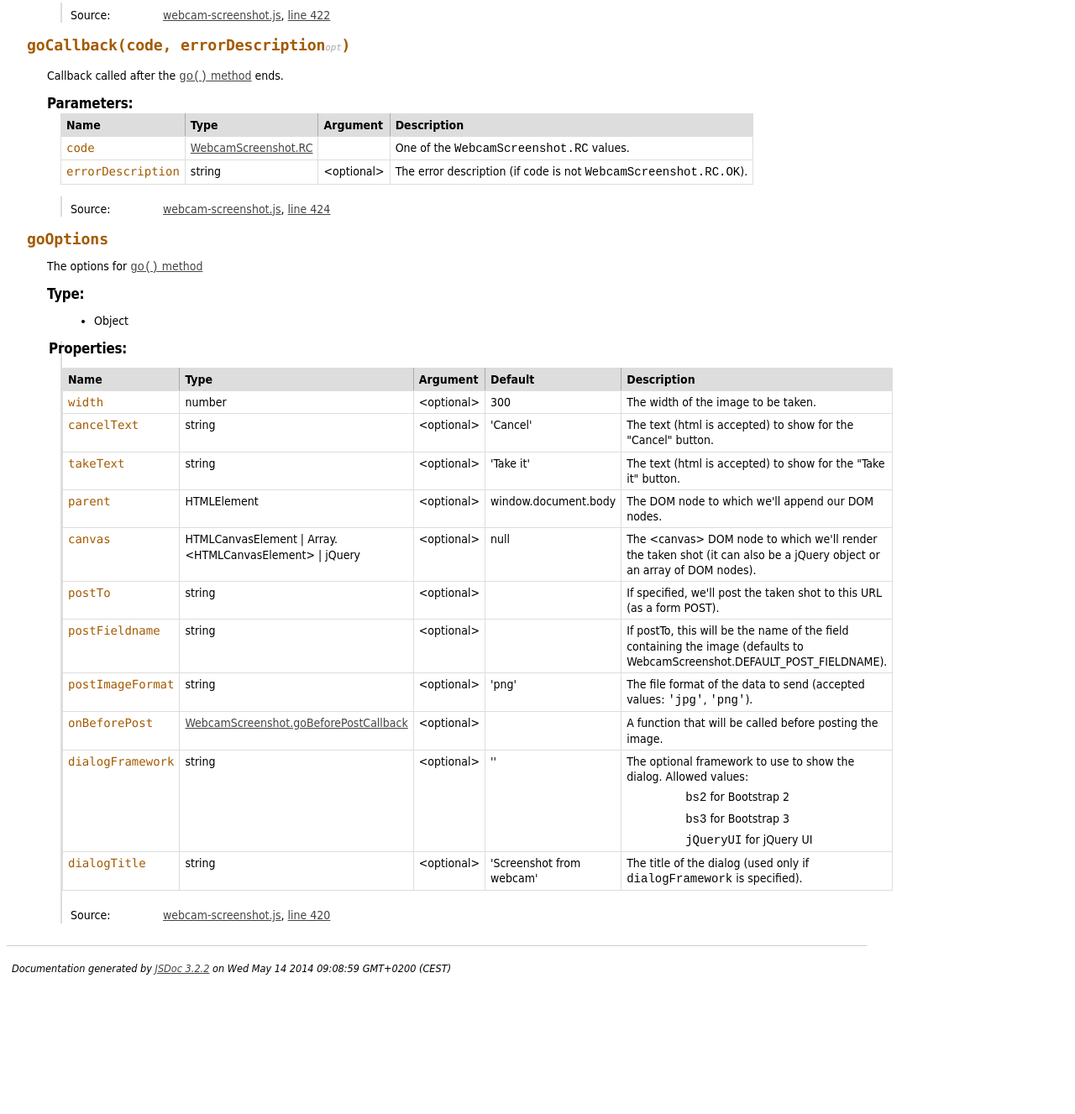
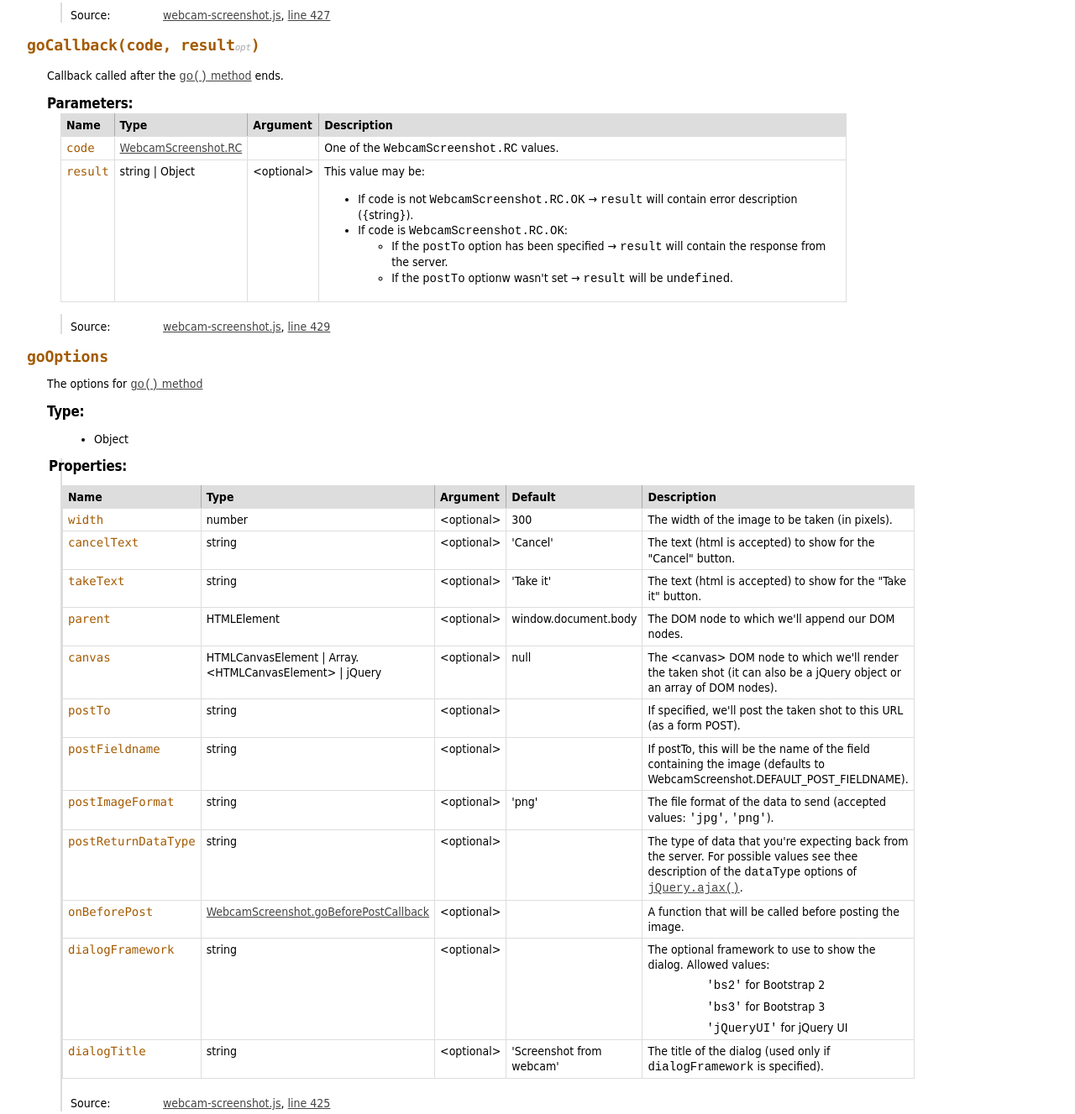
Before and after one commit to mlocati/js-webcam-screenshot, a plain HTML site: page docs/WebcamScreenshot.html in a window 1280 px wide. Shown: the part 1953-3280 px from the top of the page at 84% size. Before the commit the page ends 3130 px from the top, so only its background shows below. Drawn offline with Linux system fonts and the light colour scheme.

Commit message:
Return the result of ajax post

```diff
--- a/docs/WebcamScreenshot.html
+++ b/docs/WebcamScreenshot.html
@@ -722,7 +722,7 @@
 
     <dt class="tag-source">Source:</dt>
     <dd class="tag-source"><ul class="dummy"><li>
-        <a href="webcam-screenshot.js.html">webcam-screenshot.js</a>, <a href="webcam-screenshot.js.html#line367">line 367</a>
+        <a href="webcam-screenshot.js.html">webcam-screenshot.js</a>, <a href="webcam-screenshot.js.html#line372">line 372</a>
     </li></ul></dd>
 
 
@@ -1094,7 +1094,7 @@
 
     <dt class="tag-source">Source:</dt>
     <dd class="tag-source"><ul class="dummy"><li>
-        <a href="webcam-screenshot.js.html">webcam-screenshot.js</a>, <a href="webcam-screenshot.js.html#line422">line 422</a>
+        <a href="webcam-screenshot.js.html">webcam-screenshot.js</a>, <a href="webcam-screenshot.js.html#line427">line 427</a>
     </li></ul></dd>
 
 
@@ -1122,7 +1122,7 @@
 
 
 <dt>
-    <h4 class="name" id="goCallback"><span class="type-signature"></span>goCallback<span class="signature">(code, <span class="optional">errorDescription</span>)</span><span class="type-signature"></span></h4>
+    <h4 class="name" id="goCallback"><span class="type-signature"></span>goCallback<span class="signature">(code, <span class="optional">result</span>)</span><span class="type-signature"></span></h4>
 
 
 </dt>
@@ -1197,13 +1197,16 @@
 
         <tr>
 
-                <td class="name"><code>errorDescription</code></td>
+                <td class="name"><code>result</code></td>
 
 
             <td class="type">
 
 
 <span class="param-type">string</span>
+|
+
+<span class="param-type">Object</span>
 
 
 
@@ -1223,7 +1226,16 @@
 
 
 
-            <td class="description last">The error description (if code is not <code>WebcamScreenshot.RC.OK</code>).</td>
+            <td class="description last">This value may be:
+<ul>
+	<li>If code is not <code>WebcamScreenshot.RC.OK</code> &rarr; <code>result</code> will contain error description ({string}).</li>
+	<li>If code is <code>WebcamScreenshot.RC.OK</code>:
+		<ul>
+			<li>If the <code>postTo</code> option has been specified &rarr; <code>result</code> will contain the response from the server.</li>
+			<li>If the <code>postTo</code> optionw wasn't set &rarr; <code>result</code> will be <code>undefined</code>.</li>
+		</ul>
+	</li>
+</ul></td>
         </tr>
 
 
@@ -1254,7 +1266,7 @@
 
     <dt class="tag-source">Source:</dt>
     <dd class="tag-source"><ul class="dummy"><li>
-        <a href="webcam-screenshot.js.html">webcam-screenshot.js</a>, <a href="webcam-screenshot.js.html#line424">line 424</a>
+        <a href="webcam-screenshot.js.html">webcam-screenshot.js</a>, <a href="webcam-screenshot.js.html#line429">line 429</a>
     </li></ul></dd>
 
 
@@ -1369,7 +1381,7 @@
                 </td>
 
 
-            <td class="description last">The width of the image to be taken.</td>
+            <td class="description last">The width of the image to be taken (in pixels).</td>
         </tr>
 
 
@@ -1637,6 +1649,41 @@
 
         <tr>
 
+                <td class="name"><code>postReturnDataType</code></td>
+
+
+            <td class="type">
+
+
+<span class="param-type">string</span>
+
+
+
+            </td>
+
+
+                <td class="attributes">
+
+                    &lt;optional><br>
+
+
+
+                </td>
+
+
+
+                <td class="default">
+
+                </td>
+
+
+            <td class="description last">The type of data that you're expecting back from the server. For possible values see thee description of the <code>dataType</code> options of <a href="http://api.jquery.com/jquery.ajax/"><code>jQuery.ajax()</code></a>.</td>
+        </tr>
+
+
+
+        <tr>
+
                 <td class="name"><code>onBeforePost</code></td>
 
 
@@ -1697,18 +1744,14 @@
 
                 <td class="default">
 
-                    ''
-
-                </td>
-
-
-            <td class="description last">The optional framework to use to show the dialog.
-
- Allowed values:
- <ul>
-		<li><code>bs2</code> for Bootstrap 2</li>
-		<li><code>bs3</code> for Bootstrap 3</li>
-		<li><code>jQueryUI</code> for jQuery UI</li>
+                </td>
+
+
+            <td class="description last">The optional framework to use to show the dialog. Allowed values:
+<ul>
+	<li><code>'bs2'</code> for Bootstrap 2</li>
+	<li><code>'bs3'</code> for Bootstrap 3</li>
+	<li><code>'jQueryUI'</code> for jQuery UI</li>
 </ul></td>
         </tr>
 
@@ -1774,7 +1817,7 @@
 
     <dt class="tag-source">Source:</dt>
     <dd class="tag-source"><ul class="dummy"><li>
-        <a href="webcam-screenshot.js.html">webcam-screenshot.js</a>, <a href="webcam-screenshot.js.html#line420">line 420</a>
+        <a href="webcam-screenshot.js.html">webcam-screenshot.js</a>, <a href="webcam-screenshot.js.html#line425">line 425</a>
     </li></ul></dd>
 
 
@@ -1809,7 +1852,7 @@
 <br clear="both">
 
 <footer>
-    Documentation generated by <a href="https://github.com/jsdoc3/jsdoc">JSDoc 3.2.2</a> on Wed May 14 2014 09:08:59 GMT+0200 (CEST)
+    Documentation generated by <a href="https://github.com/jsdoc3/jsdoc">JSDoc 3.2.2</a> on Wed May 14 2014 11:41:59 GMT+0200 (CEST)
 </footer>
 
 <script> prettyPrint(); </script>
```
Also changed, not shown: docs/index.html (+1 -1 lines), docs/webcam-screenshot.js.html (+32 -19 lines), js/webcam-screenshot.js.
